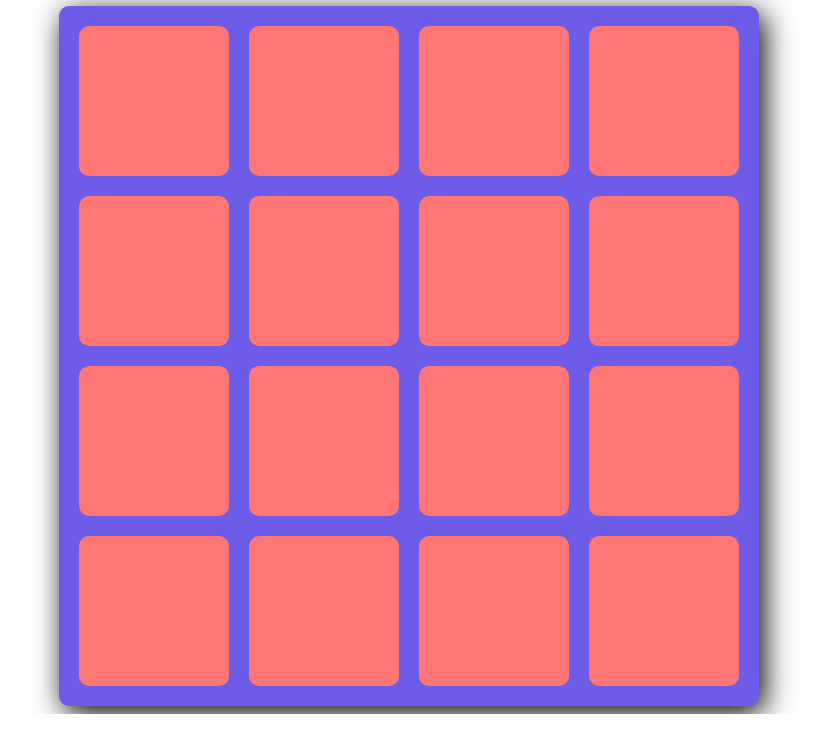
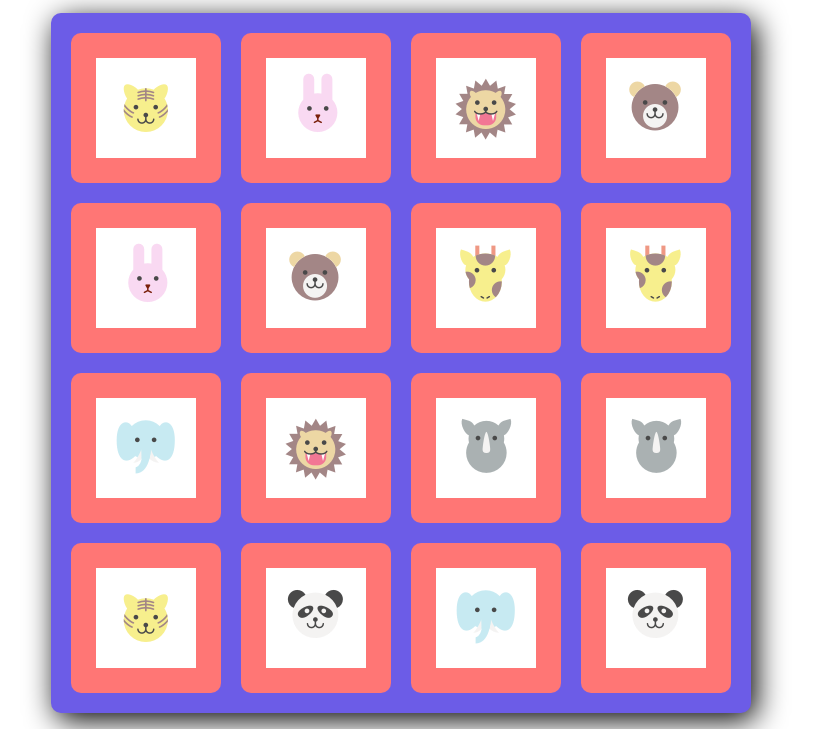
Before and after one commit to Jabarlew/udacity-memory-game-project, a website built with webpack: page docroot/index.html in a window 1280 px wide. Shown: the part 162-891 px from the top of the page, without its empty margins (239-1058 px from the left). Built offline with nearby package versions, Linux system fonts and the light colour scheme.

Commit message:
before matching

```diff
--- a/docroot/css/styles.css
+++ b/docroot/css/styles.css
@@ -46,7 +46,19 @@ body {
   font-size: 0em;
 }
 
+.board li {
+  list-style: none;
+}
 
-.opened {
-  font-size: 3em;
+.board button {
+  border: 0;
+  background-color: none;
 }
+
+.selected img {
+  opacity: 0;
+}
+
+.selected-correct {
+  opacity: 0;
+}
--- a/docroot/index.html
+++ b/docroot/index.html
@@ -5,8 +5,9 @@
     <meta name="viewport" content="width=device-width, initial-scale=1.0">
     <meta http-equiv="X-UA-Compatible" content="ie=edge">
     <link href="https://use.fontawesome.com/releases/v5.0.8/css/all.css" rel="stylesheet">
-    <link rel="stylesheet" href="css/vendor/normalize">
+    <link rel="stylesheet" href="css/vendor/normalize.css">
     <link rel="stylesheet" href="css/styles.css">
+    <script src="https://cdnjs.cloudflare.com/ajax/libs/lodash.js/4.17.5/lodash.js"></script>
     <script src="js/app.js"></script>
 
     <title>Memory Game</title>
@@ -20,23 +21,88 @@
       <h1 class="score-moves-counter">20 Moves</h1>
       <div class="reset">RESET</div>
     </div>
-    <div class="board">
-      <div type="rocket" class="item"><i class="fas fa-rocket"></i></div>
-      <div type="rocket" class="item"><i class="fas fa-rocket"></i></div>
-      <div type="ambulance" class="item"><i class="fas fa-ambulance"></i></div>
-      <div type="ambulance" class="item"><i class="fas fa-ambulance"></i></div>
-      <div type="car" class="item"><i class="fas fa-car"></i></div>
-      <div type="car" class="item"><i class="fas fa-car"></i></div>
-      <div type="motorcycle" class="item"><i class="fas fa-motorcycle"></i></div>
-      <div type="motorcycle" class="item"><i class="fas fa-motorcycle"></i></div>
-      <div type="train" class="item"><i class="fas fa-train"></i></div>
-      <div type="train" class="item"><i class="fas fa-train"></i></div>
-      <div type="space" class="item"><i class="fas fa-space-shuttle"></i></div>
-      <div type="space" class="item"><i class="fas fa-space-shuttle"></i></div>
-      <div type="ship" class="item"><i class="fas fa-ship"></i></div>
-      <div type="ship" class="item"><i class="fas fa-ship"></i></div>
-      <div type="truck" class="item"><i class="fas fa-truck"></i></div>
-      <div type="truck" class="item"><i class="fas fa-truck"></i></div>
+      <ul class="board">
+        <li>
+          <button class="item">
+            <img src="img/giraffe.png" alt="Placeholder image">
+          </button>
+        </li>
+        <li>
+          <button class="item">
+            <img src="img/giraffe.png" alt="Placeholder image">
+          </button>
+        </li>
+        <li>
+          <button class="item">
+            <img src="img/bear.png" alt="Placeholder image">
+          </button>
+        </li>
+        <li>
+          <button class="item">
+            <img src="img/bear.png" alt="Placeholder image">
+          </button>
+        </li>
+        <li>
+          <button class="item">
+            <img src="img/elephant.png" alt="Placeholder image">
+          </button>
+        </li>
+        <li>
+          <button class="item">
+            <img src="img/elephant.png" alt="Placeholder image">
+          </button>
+        </li>
+        <li>
+          <button class="item">
+            <img src="img/lion.png" alt="Placeholder image">
+          </button>
+        </li>
+        <li>
+          <button class="item">
+            <img src="img/lion.png" alt="Placeholder image">
+          </button>
+        </li>
+        <li>
+          <button class="item">
+            <img src="img/mpalmer.png" alt="Placeholder image">
+          </button>
+        </li>
+        <li>
+          <button class="item">
+            <img src="img/mpalmer.png" alt="Placeholder image">
+          </button>
+        </li>
+        <li>
+          <button class="item">
+            <img src="img/panda.png" alt="Placeholder image">
+          </button>
+        </li>
+        <li>
+          <button class="item">
+            <img src="img/panda.png" alt="Placeholder image">
+          </button>
+        </li>
+        <li>
+          <button class="item">
+            <img src="img/rabbit.png" alt="Placeholder image">
+          </button>
+        </li>
+        <li>
+          <button class="item">
+            <img src="img/rabbit.png" alt="Placeholder image">
+          </button>
+        </li>
+        <li>
+          <button class="item">
+            <img class=opened src="img/rhino.png" alt="Placeholder image">
+          </button>
+        </li>
+        <li>
+          <button class="item">
+            <img src="img/rhino.png" alt="Placeholder image">
+          </button>
+        </li>
+      </ul>
     </div>
   </main>
 
--- a/docroot/js/app.js
+++ b/docroot/js/app.js
@@ -1,22 +1,77 @@
+//ALWAYS ON START
 document.addEventListener('DOMContentLoaded', () => {
   'use strict';
+  ///array of images
+  const availableCardImages = [
+      'bear.png',
+      'elephant.png',
+      'giraffe.png',
+      'lion.png',
+      'mpalmer.png',
+      'panda.png',
+      'rabbit.png',
+      'rhino.png'
+    ]
+    ///creates path to images from array of images
+    .map(fileName => `img/${fileName}`);
 
-  const gameTime = 0;
-  let moves = 0;
-  const gameTime_h1 = document.querySelector('.score-moves-counter');
-  const cards = document.querySelectorAll('.item');
-  let openedCards = [];
 
-  function clickFunction() {
-    openedCards.push(this);
-    let count = openedCards.length;
-    if (count === 2) {
-      moves++
-      console.log(moves);
-      openedCards = [];
-    }
-  }
-  cards.forEach(function (element, index) {
-    cards[index].addEventListener('click', clickFunction);
-  });
+  function startGame() {
+    ///Duplicate and shuffle card images
+    const cardImages = _.shuffle(availableCardImages
+      ///loops through array and duplicate it
+      .reduce((acc, imgPath) => acc.concat([imgPath, imgPath]), []));
+
+    //creates array from node list.
+    const cards = Array.from(document.querySelectorAll('.board > li'))
+
+    ///maps through array and create objects
+      .map((li, i) => ({
+        element: li,
+        img: cardImages[i],
+      }));
+    //adds images
+    cards.forEach((card) => {
+      const img = card.element.querySelector('img');
+      img.src = card.img;
+
+      card.element.addEventListener('click', () => {
+        card.element.classList.add('selected');
+      });
+    });
+  };
+
+
+  startGame();
+
+
+
+
+
+
+
+
+
+
+
+
+
+
+
+
+
+
+
+
+
+
+
+
+
+
+
+
+
+
+
 });
--- a/package.json
+++ b/package.json
@@ -4,7 +4,9 @@
   "description": "second project made for udacity",
   "main": "index.js",
   "scripts": {
-    "start": "webpack-dev-server",
+    "start": "browser-sync start -s 'docroot' -f 'docroot'",
+    "test": "echo \"Error: no test specified\" && exit 1",
+    "ngrok": "ngrok http 3000 --log 'stdout' --log-level 'debug'",
     "test": "echo \"Error: no test specified\" && exit 1"
   },
   "repository": {
@@ -19,6 +21,7 @@
   },
   "homepage": "https://github.com/Jabarlew/udacity-memory-game-project#readme",
   "devDependencies": {
+    "browser-sync": "^2.23.6",
     "eslint": "^4.18.2",
     "eslint-config-airbnb-base": "^12.1.0",
     "eslint-plugin-import": "^2.9.0",
```
Also changed, not shown: docroot/img/bear.png (added), docroot/img/elephant.png (added), docroot/img/giraffe.png (added), docroot/img/lion.png (added), docroot/img/mpalmer.png (added), docroot/img/panda.png (added), docroot/img/rabbit.png (added), docroot/img/rhino.png (added), 1 other file.
